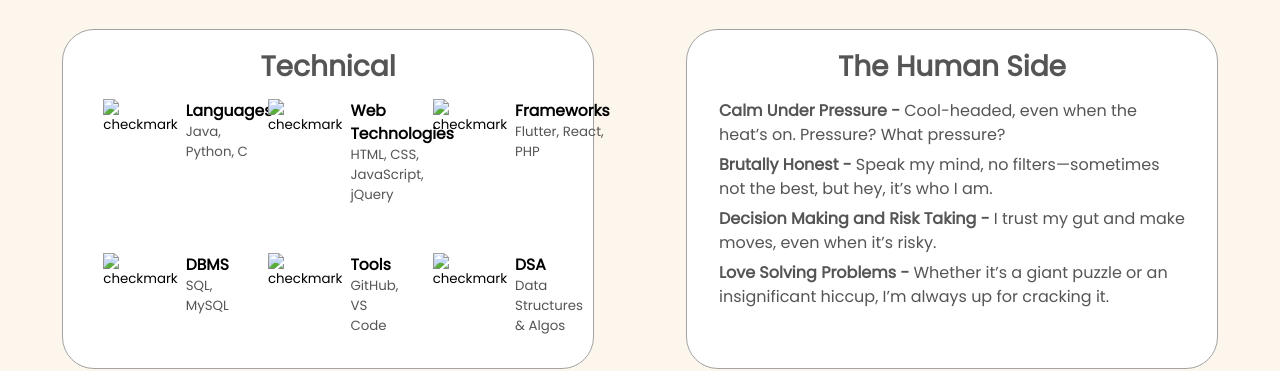
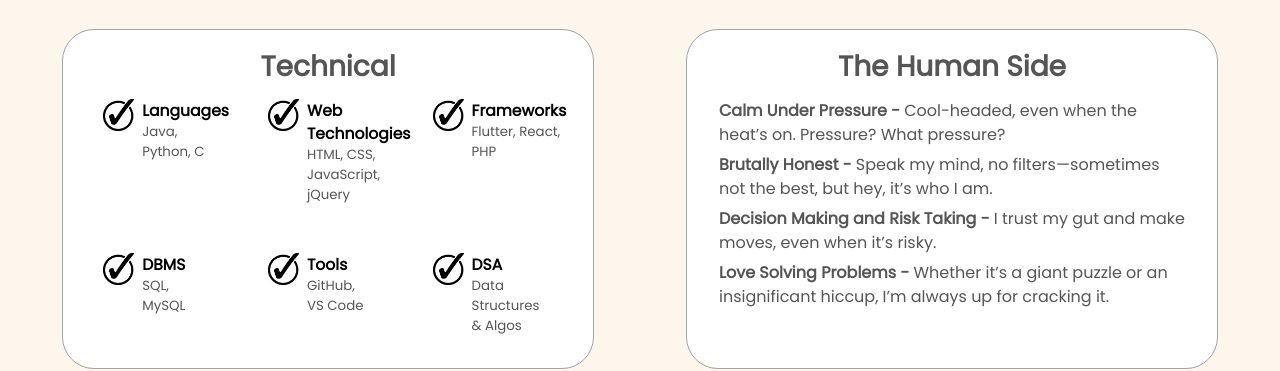
Before and after one commit to anayakgit/MyPortfolio, a plain HTML site: page index.html in a window 1280 px wide. Shown: the part 2581-2952 px from the top of the page. Drawn offline with Linux system fonts and the light colour scheme; the site is published under a folder, as on GitHub Pages, so addresses that start at the root find nothing; a web font is replaced by a local one.

Commit message:
icon bugs resolved

```diff
--- a/index.html
+++ b/index.html
@@ -153,42 +153,42 @@
                     <h2 class="experience-sub-title">Technical</h2>
                     <div class="article-container">
                         <article>
-                            <img src="/assets/checkmark.jpeg" alt="checkmark" class="icon" />
+                            <img src="./assets/checkmark.jpeg" alt="checkmark" class="icon" />
                             <div>
                                 <h3>Languages</h3>
                                 <p>Java, Python, C</p>
                             </div>
                         </article>
                         <article>
-                            <img src="/assets/checkmark.jpeg" alt="checkmark" class="icon" />
+                            <img src="./assets/checkmark.jpeg" alt="checkmark" class="icon" />
                             <div>
                                 <h3>Web Technologies</h3>
                                 <p>HTML, CSS, JavaScript, jQuery</p>
                             </div>
                         </article>
                         <article>
-                            <img src="/assets/checkmark.jpeg" alt="checkmark" class="icon" />
+                            <img src="./assets/checkmark.jpeg" alt="checkmark" class="icon" />
                             <div>
                                 <h3>Frameworks</h3>
                                 <p>Flutter, React, PHP</p>
                             </div>
                         </article>
                         <article>
-                            <img src="/assets/checkmark.jpeg" alt="checkmark" class="icon" />
+                            <img src="./assets/checkmark.jpeg" alt="checkmark" class="icon" />
                             <div>
                                 <h3>DBMS</h3>
                                 <p>SQL, MySQL</p>
                             </div>
                         </article>
                         <article>
-                            <img src="/assets/checkmark.jpeg" alt="checkmark" class="icon" />
+                            <img src="./assets/checkmark.jpeg" alt="checkmark" class="icon" />
                             <div>
                                 <h3>Tools</h3>
                                 <p>GitHub, VS Code</p>
                             </div>
                         </article>
                         <article>
-                            <img src="/assets/checkmark.jpeg" alt="checkmark" class="icon" />
+                            <img src="./assets/checkmark.jpeg" alt="checkmark" class="icon" />
                             <div>
                                 <h3>DSA</h3>
                                 <p>Data Structures & Algos</p>
@@ -304,11 +304,11 @@
         <h1 class="title">Let's Make It Happen</h1>
         <div class="contact-info-upper-container">
             <div class="contact-info-container">
-                <img src="/assets/email.jpg" alt="Email icon" class="icon contact-icon">
+                <img src="./assets/email.jpg" alt="Email icon" class="icon contact-icon">
                 <p><a href="mailto:anayakg1@gmail.com">My Email</a></p>
             </div>
             <div class="contact-info-container">
-                <img src="assets/linkedin.webp" alt="Linkedin icon" class="icon contact-icon">
+                <img src="./assets/linkedin.webp" alt="Linkedin icon" class="icon contact-icon">
                 <p><a href="https://www.linkedin.com/in/ajay-nayak-g-28b283257/" target="_blank">LinkedIn</a></p>
             </div>
         </div>
```
